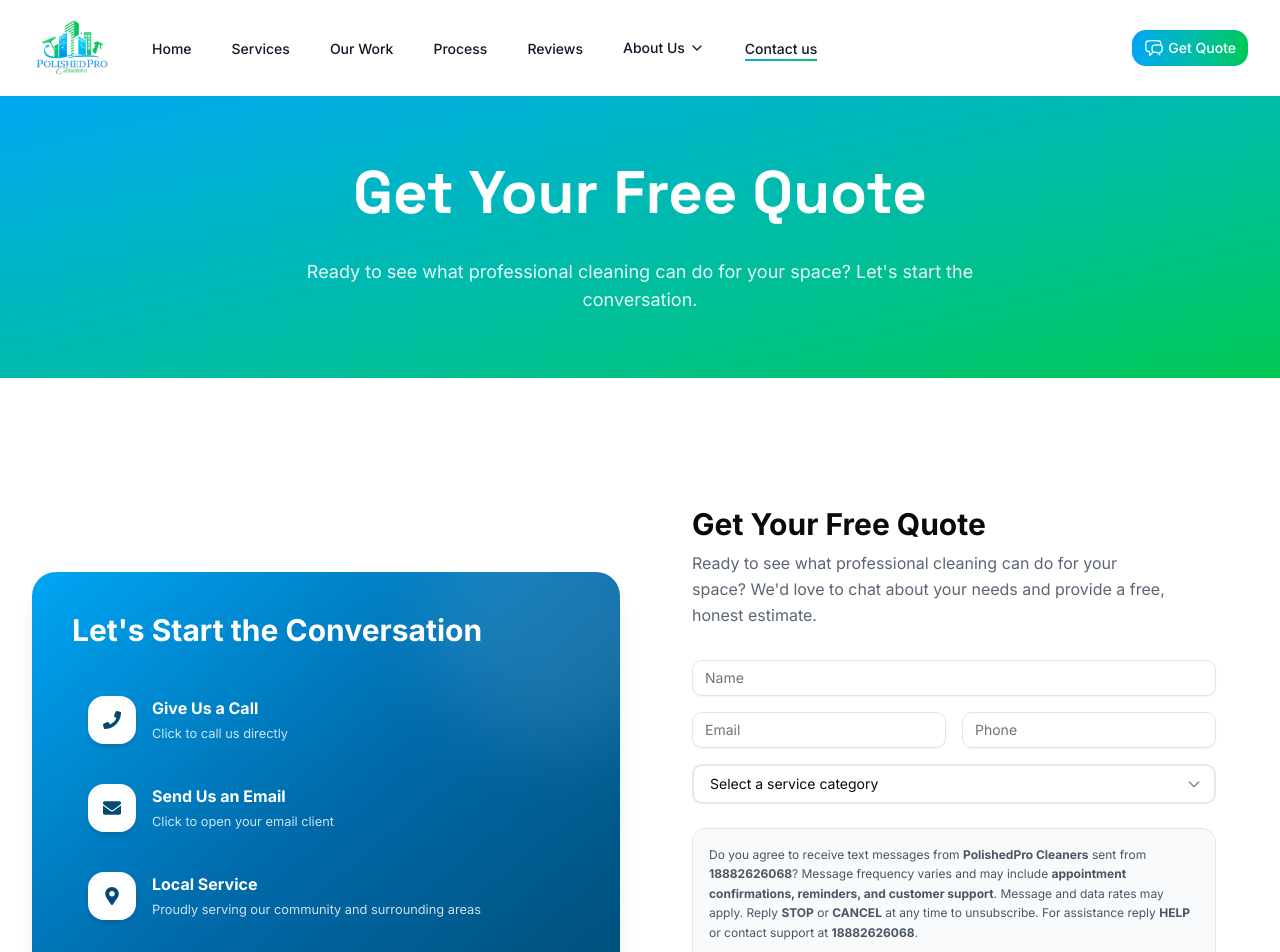
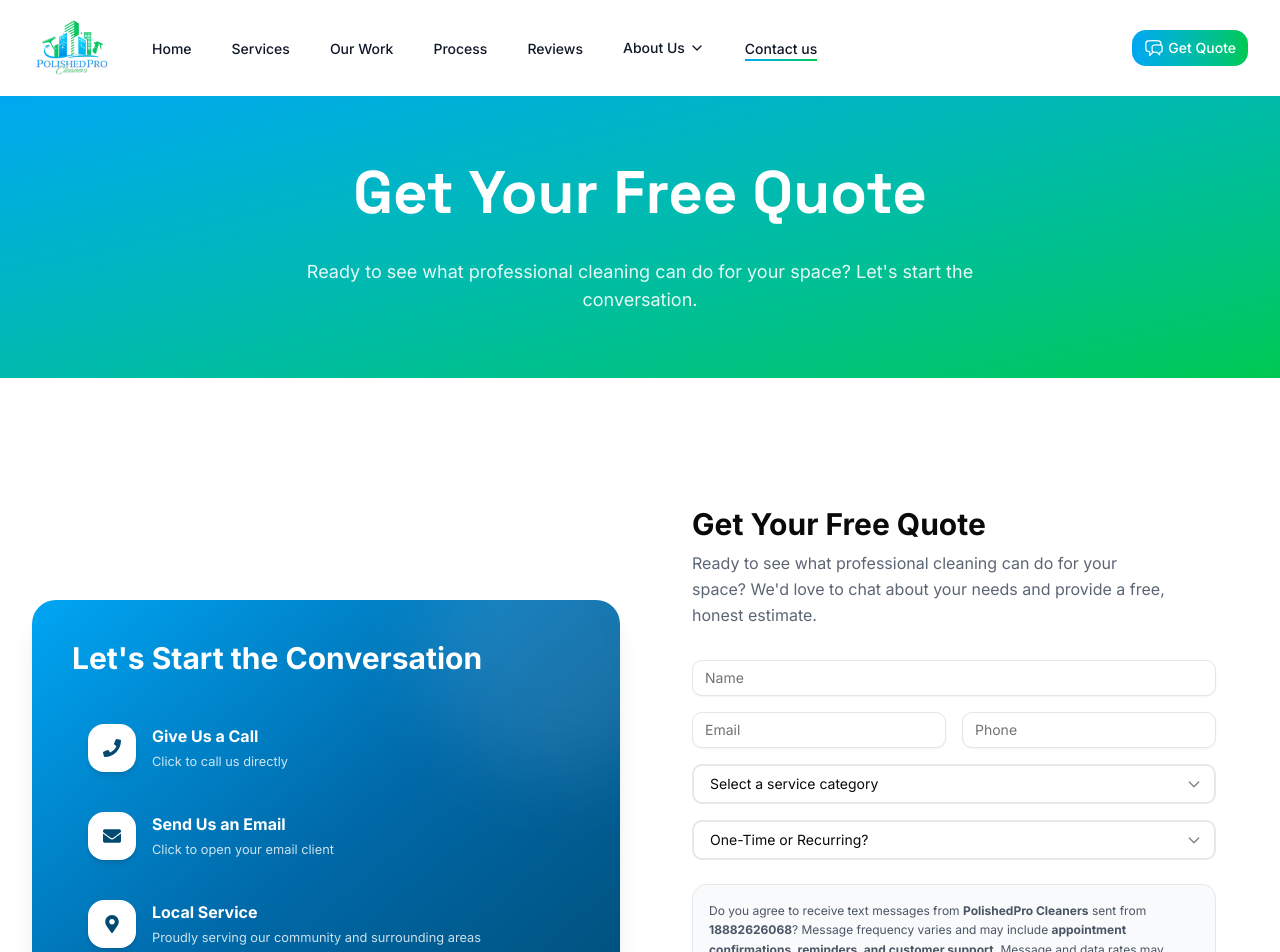
Before and after one commit to Polished-procleaner/polishedpro-next, a Next.js app: page /contact in a window 1280 px wide. Shown: the top 952 px of the page. Built offline with nearby package versions, Linux system fonts and the light colour scheme.

Commit message:
Add One-Time or Recurring dropdown to contact forms

```diff
--- a/src/components/ContactForm.jsx
+++ b/src/components/ContactForm.jsx
@@ -15,6 +15,7 @@ export default function ContactForm() {
     email: "",
     phone: "",
     service: "",
+    frequency: "",
     smsConsent: "",
   });
 
@@ -83,6 +84,11 @@ export default function ContactForm() {
           <option value="residential">Residential Cleaning</option>
           <option value="commercial">Commercial Cleaning</option>
         </select>
+        <select id="frequency" name="frequency" required value={formData.frequency} onChange={handleInputChange} className="custom-select text-base sm:text-sm w-full px-4 py-2 rounded-lg border-2 border-gray-200 bg-white focus:bg-white focus:outline-none focus:border-ring transition cursor-pointer">
+          <option value="">One-Time or Recurring?</option>
+          <option value="one-time">One-Time Service</option>
+          <option value="recurring">Recurring Service</option>
+        </select>
       </div>
 
       <div className="flex flex-col gap-3 p-4 bg-gray-50 rounded-xl border border-gray-200">
--- a/src/components/HomeForm.jsx
+++ b/src/components/HomeForm.jsx
@@ -15,6 +15,7 @@ export default function HomeForm() {
     email: "",
     phone: "",
     service: "",
+    frequency: "",
     smsConsent: "",
   });
 
@@ -83,6 +84,11 @@ export default function HomeForm() {
           <option value="residential">Residential Cleaning</option>
           <option value="commercial">Commercial Cleaning</option>
         </select>
+        <select id="frequency" name="frequency" required value={formData.frequency} onChange={handleInputChange} className="custom-select text-base sm:text-sm w-full px-4 py-2 rounded-lg border-2 border-gray-200 bg-white focus:bg-white focus:outline-none focus:border-ring transition cursor-pointer">
+          <option value="">One-Time or Recurring?</option>
+          <option value="one-time">One-Time Service</option>
+          <option value="recurring">Recurring Service</option>
+        </select>
       </div>
 
       <div className="bg-white/20 rounded-xl p-4 flex flex-col gap-3 border border-white/30">
```
